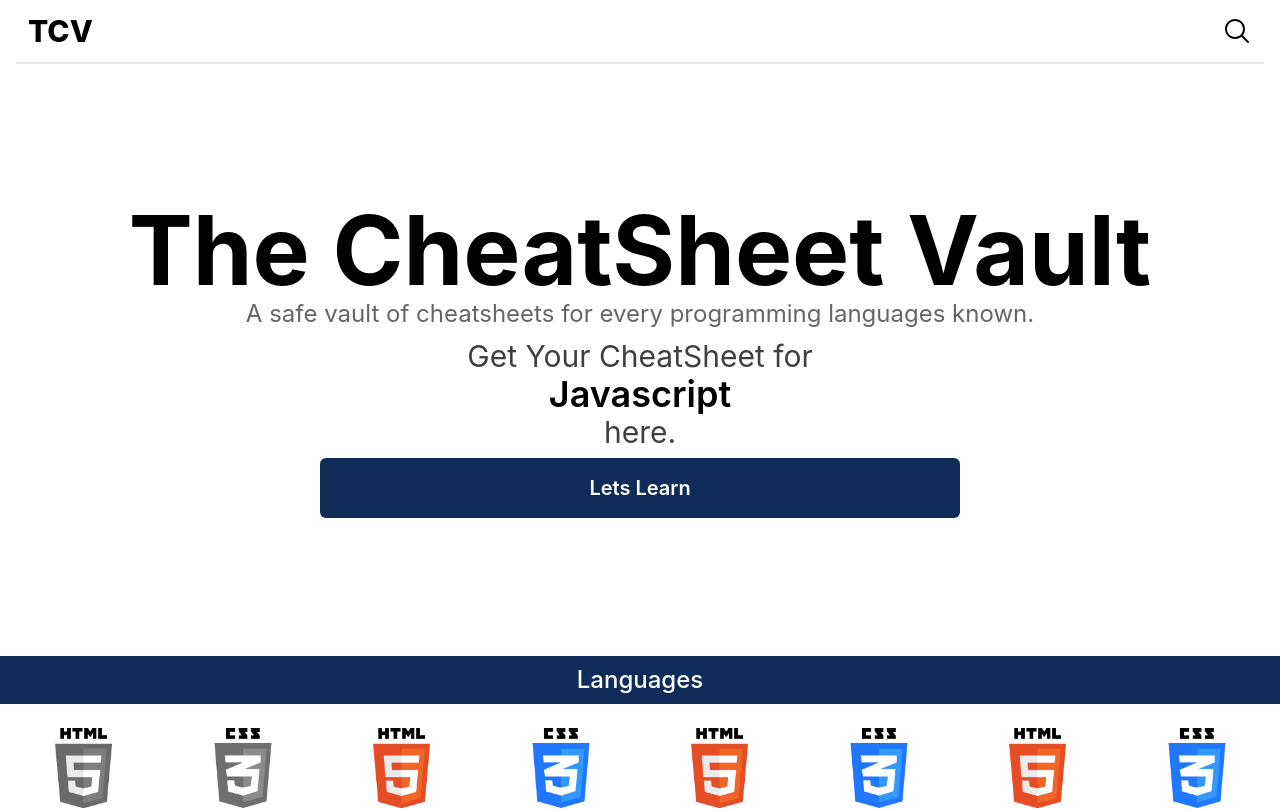
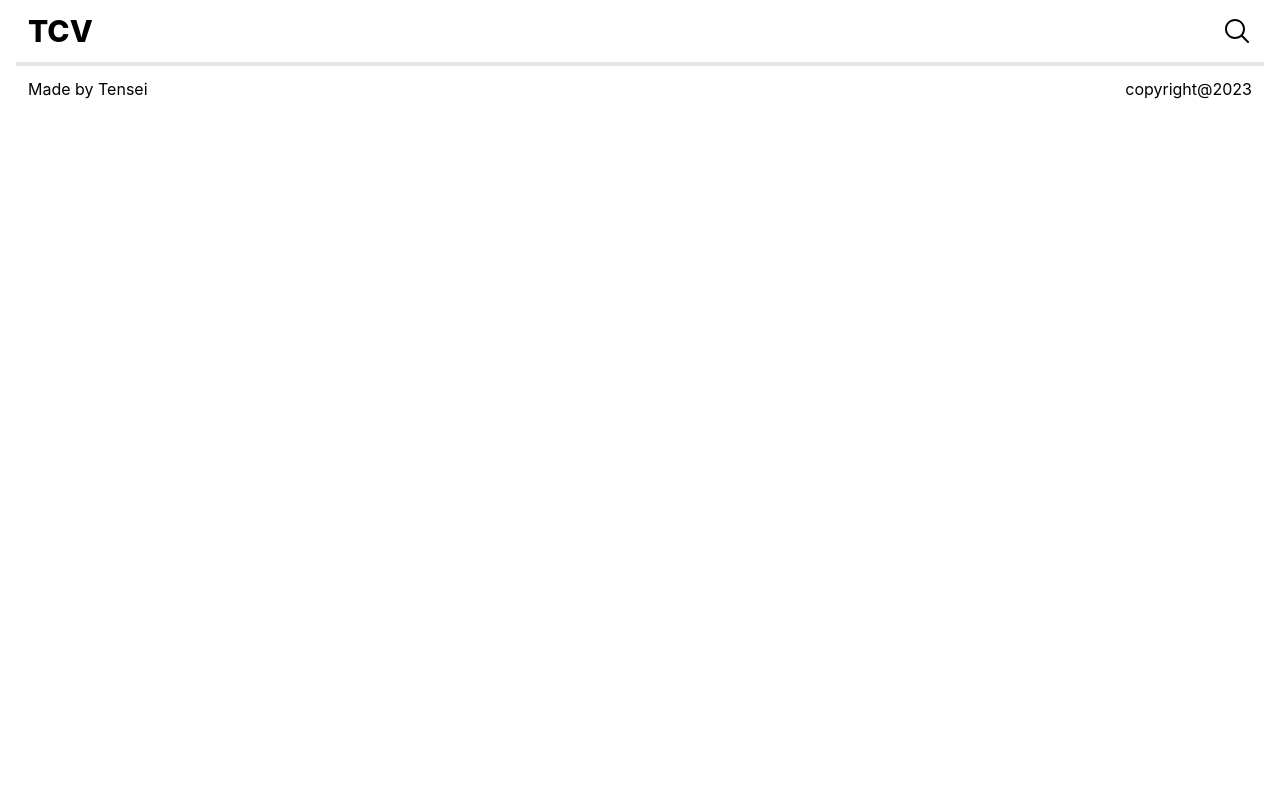
Before and after one commit to DevTenz/TCV, a React (Create React App) app: page / in a window 1280 px wide. Shown: the top 810 px of the page. Built offline with nearby package versions, Linux system fonts and the light colour scheme.

Commit message:
setup gh-pages

```diff
--- a/src/App.js
+++ b/src/App.js
@@ -10,10 +10,9 @@ function App() {
     <div className="flex justify-center">
       <div className="max-w-screen-2xl w-screen">
         <NavBar />
-        <Router>
+        <Router basename="/">
           <ScroolToTop />
           <Routes>
-            <Route path="/" element={<Home />}></Route>
             <Route path="/html" element={<Html />}></Route>
           </Routes>
         </Router>
```
